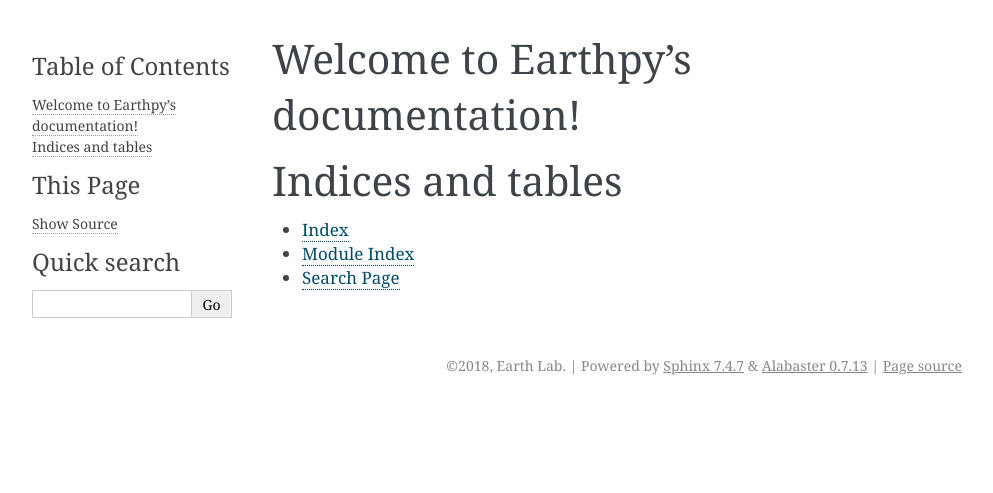
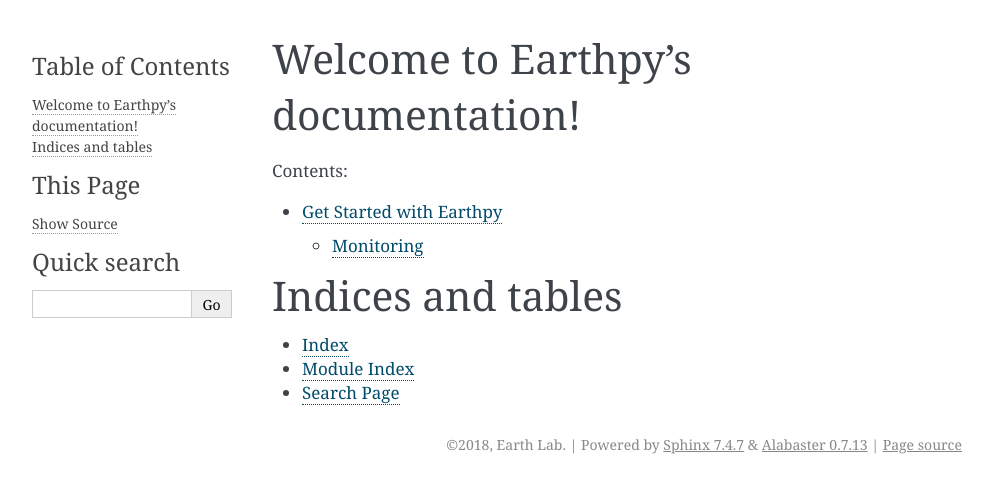
Before and after one commit to earthlab/earthpy, a Sphinx documentation site: the page built from docs/index.rst, in a window 1280 px wide. Shown: the top 493 px of the page, without its empty margins (148-1141 px from the left). Built offline with Sphinx 7.4.7, drawn with Linux system fonts in a browser that asks for light colours.

Commit message:
[docs] testing documentation updates

```diff
--- /dev/null
+++ b/docs/get-started.rst
@@ -0,0 +1,8 @@
+Get Started with Earthpy
+========================
+
+Here is how you create docs...
+
+
+Monitoring
+----------
--- a/docs/index.rst
+++ b/docs/index.rst
@@ -10,6 +10,8 @@
    :maxdepth: 2
    :caption: Contents:
 
+   get-started
+
 
 
 Indices and tables
```
